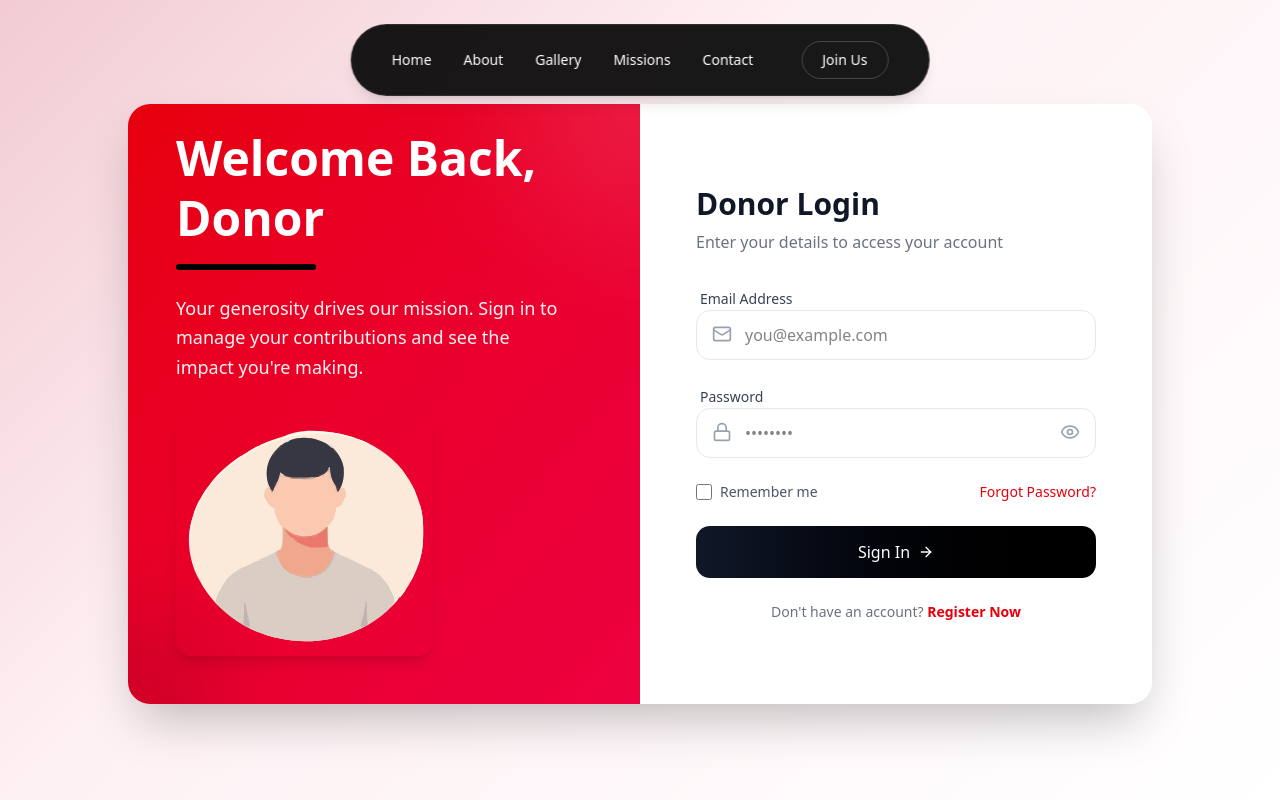
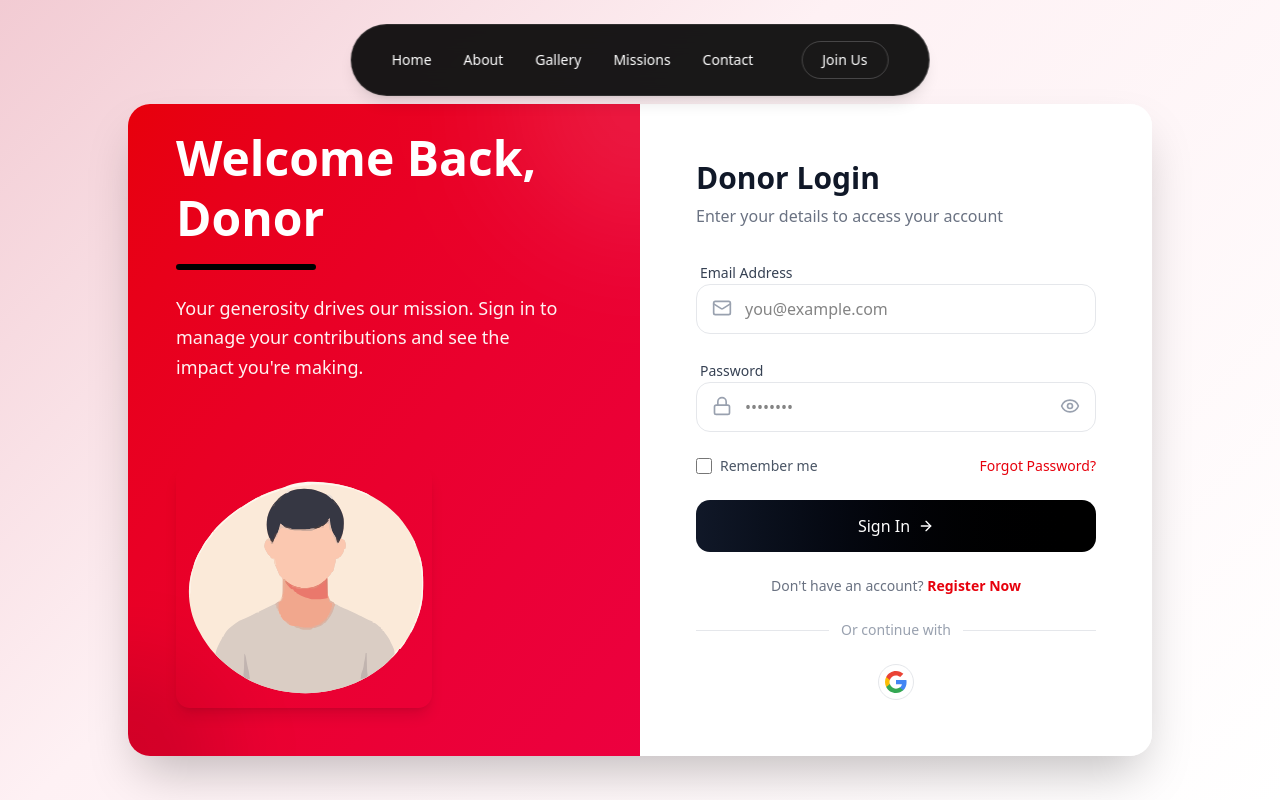
Before and after one commit to DPEDITS/Fularani-Foundation, a React (Vite) app in the folder app/: page /donor-login in a window 1280 px wide. Built offline with nearby package versions, Linux system fonts and the light colour scheme.

Commit message:
Done final Changes Good Night...

```diff
--- a/app/src/pages/DonorLogin.jsx
+++ b/app/src/pages/DonorLogin.jsx
@@ -20,8 +20,8 @@ const DonorLogin = () => {
     const isPasswordValid = form.password.length >= 6;
 
     return (
-        <main className="min-h-screen flex items-start justify-center px-4 md:px-8 lg:px-12 pt-26 pb-1">
-            <div className="max-w-5xl w-full bg-white rounded-3xl shadow-2xl overflow-hidden grid md:grid-cols-2 min-h-[600px]">
+        <main className="min-h-screen md:h-screen flex items-start justify-center px-4 md:px-8 lg:px-12 pt-26 overflow-auto md:overflow-hidden">
+            <div className="max-w-5xl w-full bg-white rounded-3xl shadow-2xl overflow-hidden grid md:grid-cols-2 min-h-[600px] md:max-h-[85vh]">
 
                 {/* LEFT SIDE: Brand & Visuals */}
                 <div className="relative bg-gradient-to-br from-red-600 to-rose-600 p-10 md:p-12 flex flex-col justify-between text-white overflow-hidden">
@@ -36,7 +36,7 @@ const DonorLogin = () => {
                         <h1 className="text-4xl md:text-5xl font-bold leading-tight mb-4 -mt-6">
                             Welcome Back,<br />Donor
                         </h1>
-                       <div className="h-1.5 w-35 bg-black rounded-full mb-6 mx-auto md:mx-0" />
+                        <div className="h-1.5 w-35 bg-black rounded-full mb-6 mx-auto md:mx-0" />
 
                         <p className="text-red-50 text-lg leading-relaxed max-w-sm">
                             Your generosity drives our mission. Sign in to manage your contributions and see the impact you're making.
@@ -158,6 +158,35 @@ const DonorLogin = () => {
                                     Register Now
                                 </a>
                             </div>
+                            <div className="relative flex items-center justify-center mt-6">
+                                <div className="absolute w-full border-t border-gray-200"></div>
+                                <span className="relative bg-white px-3 text-sm text-gray-400">Or continue with</span>
+                            </div>
+
+                            <button
+                                type="button"
+                                className="w-full md:w-9 md:h-9 py-3 px-4 md:p-0 rounded-xl md:rounded-full border border-gray-200 flex items-center justify-center gap-3 md:gap-0 hover:bg-gray-50 hover:border-gray-300 transition-all duration-300 md:mx-auto"
+                            >
+                                <svg className="w-6 h-6 md:w-6 md:h-6" viewBox="0 0 24 24">
+                                    <path
+                                        d="M22.56 12.25c0-.78-.07-1.53-.2-2.25H12v4.26h5.92c-.26 1.37-1.04 2.53-2.21 3.31v2.77h3.57c2.08-1.92 3.28-4.74 3.28-8.09z"
+                                        fill="#4285F4"
+                                    />
+                                    <path
+                                        d="M12 23c2.97 0 5.46-.98 7.28-2.66l-3.57-2.77c-.98.66-2.23 1.06-3.71 1.06-2.86 0-5.29-1.93-6.16-4.53H2.18v2.84C3.99 20.53 7.7 23 12 23z"
+                                        fill="#34A853"
+                                    />
+                                    <path
+                                        d="M5.84 14.09c-.22-.66-.35-1.36-.35-2.09s.13-1.43.35-2.09V7.07H2.18C1.43 8.55 1 10.22 1 12s.43 3.45 1.18 4.93l2.85-2.26.81-.58z"
+                                        fill="#FBBC05"
+                                    />
+                                    <path
+                                        d="M12 5.38c1.62 0 3.06.56 4.21 1.64l3.15-3.15C17.45 2.09 14.97 1 12 1 7.7 1 3.99 3.47 2.18 7.07l3.66 2.84c.87-2.6 3.3-4.53 6.16-4.53z"
+                                        fill="#EA4335"
+                                    />
+                                </svg>
+                                <span className="text-gray-700 font-medium md:hidden">Google</span>
+                            </button>
 
                         </form>
                     </div>
--- a/app/src/pages/DonorRegister.jsx
+++ b/app/src/pages/DonorRegister.jsx
@@ -25,7 +25,7 @@ const DonorRegister = () => {
     const isConfirmValid = form.confirmPassword === form.password && form.confirmPassword.length > 0;
 
     return (
-        <main className="min-h-screen md:h-screen flex items-start justify-center px-4 md:px-8 lg:px-12 pt-24 pb-1 overflow-auto md:overflow-hidden">
+        <main className="min-h-screen md:h-screen flex items-start justify-center px-4 md:px-8 lg:px-12 pt-26 pb-1 overflow-auto md:overflow-hidden">
             <div className="max-w-5xl w-full bg-white rounded-3xl shadow-2xl overflow-hidden grid md:grid-cols-2 min-h-[600px] md:max-h-[85vh]">
 
                 {/* LEFT SIDE: Brand & Visuals */}
```
